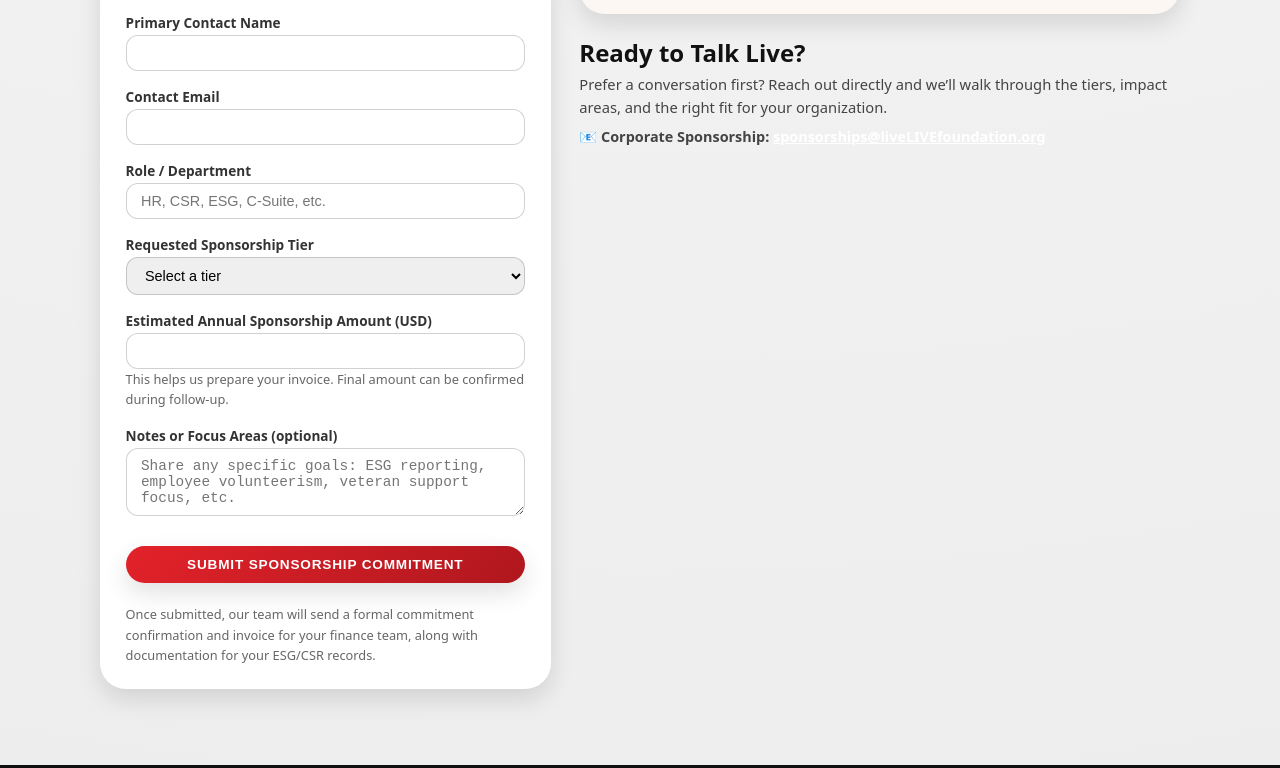
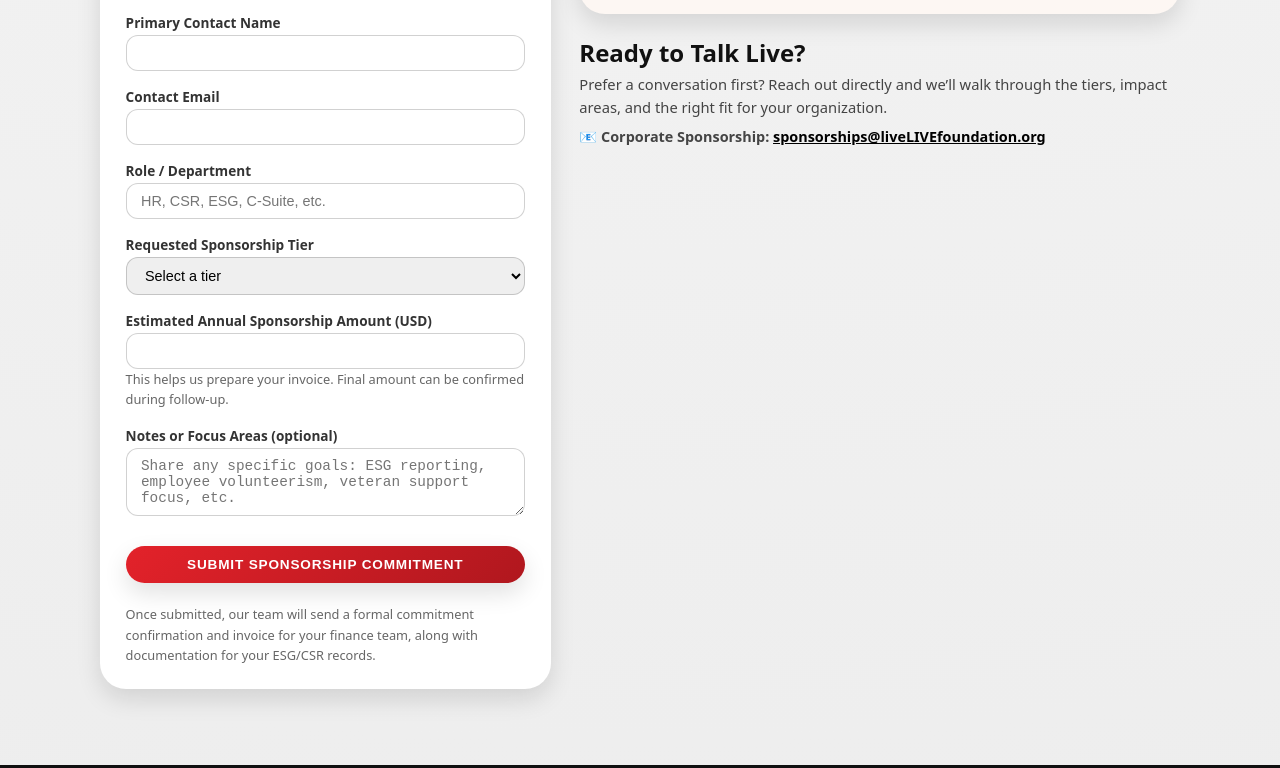
Before and after one commit to mendyturner/livelive_sponsorship, a plain HTML site: page index.html in a window 1280 px wide. Shown: the part 2731-3499 px from the top of the page. Drawn offline with Linux system fonts and the light colour scheme.

Commit message:
Update email link color for corporate sponsorship
Change sponsorship email link text color from white to black.

```diff
--- a/index.html
+++ b/index.html
@@ -735,7 +735,7 @@
               impact areas, and the right fit for your organization.
             </p>
             <p style="font-size: 0.9rem; color: #444; margin-top: 0.35rem;">
-               <strong>📧 Corporate Sponsorship: <a href="mailto:sponsorships@liveLIVEfoundation.org" style="color:#fff; text-decoration:underline;">
+               <strong>📧 Corporate Sponsorship: <a href="mailto:sponsorships@liveLIVEfoundation.org" style="color:#000; text-decoration:underline;">
           sponsorships@liveLIVEfoundation.org
         </a></strong>
             </p>
```
